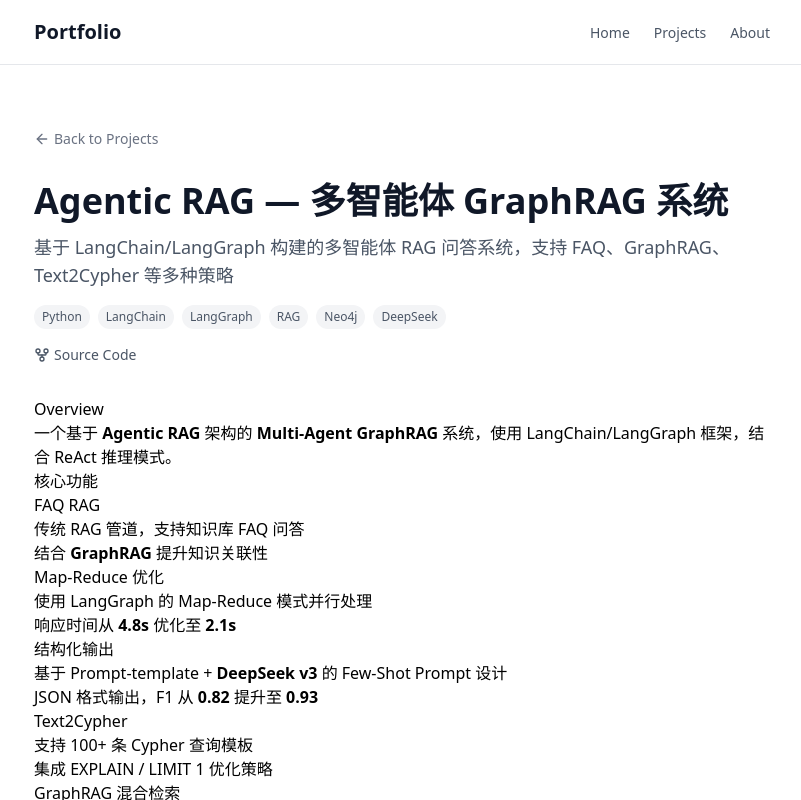
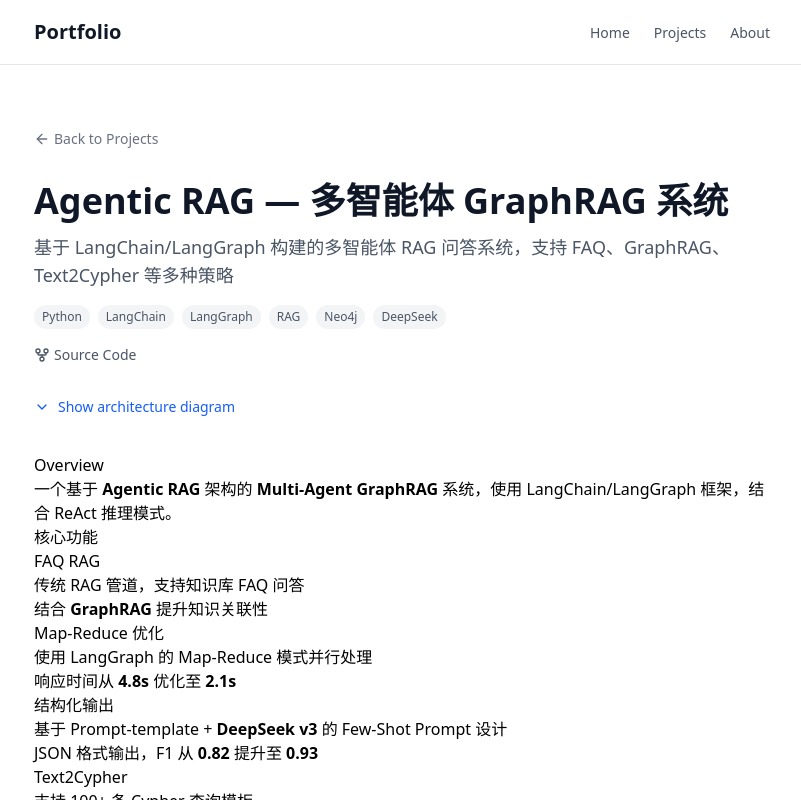
Before and after one commit to www425/Portfolio, a Next.js app: page /projects/another-project in a window 1280 px wide. Shown: the top 800 px of the page, without its empty margins (238-1039 px from the left). Built offline with nearby package versions, Linux system fonts and the light colour scheme.

Commit message:
feat: add collapsible project image

```diff
--- a/src/app/page.tsx
+++ b/src/app/page.tsx
@@ -48,19 +48,6 @@
         </Link>
       </motion.section>
 
-      {/* 奖状轮播 */}
-      <section className="mb-20">
-        <h2 className="text-2xl font-bold text-gray-900 mb-6 text-center">
-          Certificates
-        </h2>
-        <Carousel
-          images={[
-            { src: "/certificates/1.jpg", alt: "Certificate 1" },
-            { src: "/certificates/2.jpg", alt: "Certificate 2" },
-            { src: "/certificates/3.jpg", alt: "Certificate 3" },
-          ]}
-        />
-      </section>
 
       {/* Highlights */}
       <section className="grid md:grid-cols-3 gap-8">
@@ -78,6 +65,19 @@
           </motion.div>
         ))}
       </section>
+
+      <section className="mb-20">
+        <h2 className="text-2xl font-bold text-gray-900 mb-6 text-center">
+          Certificates
+        </h2>
+        <Carousel
+          images={[
+            { src: "/certificates/1.jpg", alt: "Certificate 1" },
+            { src: "/certificates/2.jpg", alt: "Certificate 2" },
+            { src: "/certificates/3.jpg", alt: "Certificate 3" },
+          ]}
+        />
+      </section>
     </div>
   );
 }
--- /dev/null
+++ b/src/app/projects/[slug]/ProjectContent.tsx
@@ -0,0 +1,114 @@
+"use client";
+
+import { useState } from "react";
+import { ArrowLeft, ExternalLink, GitFork, ChevronDown, ChevronUp } from "lucide-react";
+import Link from "next/link";
+import Markdown from "react-markdown";
+
+interface ProjectData {
+  meta: {
+    slug: string;
+    title: string;
+    description: string;
+    tech: string[];
+    github?: string | null;
+    live?: string | null;
+    image?: string | null;
+  };
+  content: string;
+}
+
+export default function ProjectContent({ project }: { project: ProjectData }) {
+  const { meta, content } = project;
+
+  return (
+    <div className="max-w-3xl mx-auto px-4 py-16">
+      <Link
+        href="/projects"
+        className="inline-flex items-center gap-1 text-sm text-gray-500 hover:text-gray-900 transition-colors mb-8"
+      >
+        <ArrowLeft className="w-4 h-4" />
+        Back to Projects
+      </Link>
+
+      <article>
+        <header className="mb-8">
+          <h1 className="text-4xl font-bold text-gray-900 mb-3">
+            {meta.title}
+          </h1>
+          <p className="text-lg text-gray-600 mb-4">{meta.description}</p>
+
+          <div className="flex flex-wrap gap-2 mb-4">
+            {meta.tech.map((t) => (
+              <span
+                key={t}
+                className="text-xs px-2 py-1 bg-gray-100 text-gray-600 rounded-full"
+              >
+                {t}
+              </span>
+            ))}
+          </div>
+
+          <div className="flex gap-4">
+            {meta.github && (
+              <a
+                href={meta.github}
+                target="_blank"
+                rel="noopener noreferrer"
+                className="inline-flex items-center gap-1 text-sm text-gray-600 hover:text-gray-900 transition-colors"
+              >
+                <GitFork className="w-4 h-4" />
+                Source Code
+              </a>
+            )}
+            {meta.live && (
+              <a
+                href={meta.live}
+                target="_blank"
+                rel="noopener noreferrer"
+                className="inline-flex items-center gap-1 text-sm text-blue-600 hover:text-blue-800 transition-colors"
+              >
+                <ExternalLink className="w-4 h-4" />
+                Live Demo
+              </a>
+            )}
+          </div>
+        </header>
+
+        <ImageToggle image={meta.image} title={meta.title} />
+
+        <div className="prose prose-gray max-w-none">
+          <Markdown>{content}</Markdown>
+        </div>
+      </article>
+    </div>
+  );
+}
+
+function ImageToggle({ image, title }: { image?: string | null; title: string }) {
+  const [open, setOpen] = useState(false);
+
+  if (!image) return null;
+
+  return (
+    <div className="mb-8">
+      <button
+        onClick={() => setOpen(!open)}
+        className="inline-flex items-center gap-2 text-sm text-blue-600 hover:text-blue-800 transition-colors"
+      >
+        {open ? <ChevronUp className="w-4 h-4" /> : <ChevronDown className="w-4 h-4" />}
+        {open ? "Hide architecture diagram" : "Show architecture diagram"}
+      </button>
+      {open && (
+        <div className="mt-4 rounded-xl border border-gray-200 p-2 bg-gray-50">
+          {/* eslint-disable-next-line @next/next/no-img-element */}
+          <img
+            src={image}
+            alt={`${title} diagram`}
+            className="w-full h-auto rounded-lg"
+          />
+        </div>
+      )}
+    </div>
+  );
+}
--- a/src/app/projects/[slug]/page.tsx
+++ b/src/app/projects/[slug]/page.tsx
@@ -1,8 +1,6 @@
 import { notFound } from "next/navigation";
 import { getAllProjects, getProjectBySlug } from "@/lib/projects";
-import { ArrowLeft, ExternalLink, GitFork } from "lucide-react";
-import Link from "next/link";
-import Markdown from "react-markdown";
+import ProjectContent from "./ProjectContent";
 
 interface Props {
   params: Promise<{ slug: string }>;
@@ -21,66 +19,5 @@
     notFound();
   }
 
-  const { meta, content } = project;
-
-  return (
-    <div className="max-w-3xl mx-auto px-4 py-16">
-      <Link
-        href="/projects"
-        className="inline-flex items-center gap-1 text-sm text-gray-500 hover:text-gray-900 transition-colors mb-8"
-      >
-        <ArrowLeft className="w-4 h-4" />
-        Back to Projects
-      </Link>
-
-      <article>
-        <header className="mb-8">
-          <h1 className="text-4xl font-bold text-gray-900 mb-3">
-            {meta.title}
-          </h1>
-          <p className="text-lg text-gray-600 mb-4">{meta.description}</p>
-
-          <div className="flex flex-wrap gap-2 mb-4">
-            {meta.tech.map((t) => (
-              <span
-                key={t}
-                className="text-xs px-2 py-1 bg-gray-100 text-gray-600 rounded-full"
-              >
-                {t}
-              </span>
-            ))}
-          </div>
-
-          <div className="flex gap-4">
-            {meta.github && (
-              <a
-                href={meta.github}
-                target="_blank"
-                rel="noopener noreferrer"
-                className="inline-flex items-center gap-1 text-sm text-gray-600 hover:text-gray-900 transition-colors"
-              >
-                <GitFork className="w-4 h-4" />
-                Source Code
-              </a>
-            )}
-            {meta.live && (
-              <a
-                href={meta.live}
-                target="_blank"
-                rel="noopener noreferrer"
-                className="inline-flex items-center gap-1 text-sm text-blue-600 hover:text-blue-800 transition-colors"
-              >
-                <ExternalLink className="w-4 h-4" />
-                Live Demo
-              </a>
-            )}
-          </div>
-        </header>
-
-        <div className="prose prose-gray max-w-none">
-          <Markdown>{content}</Markdown>
-        </div>
-      </article>
-    </div>
-  );
+  return <ProjectContent project={project} />;
 }
--- a/src/content/projects/another-project.md
+++ b/src/content/projects/another-project.md
@@ -2,7 +2,8 @@
 title: "Agentic RAG — 多智能体 GraphRAG 系统"
 description: "基于 LangChain/LangGraph 构建的多智能体 RAG 问答系统，支持 FAQ、GraphRAG、Text2Cypher 等多种策略"
 tech: ["Python", "LangChain", "LangGraph", "RAG", "Neo4j", "DeepSeek"]
-github: "https://github.com/xikuan-wang"
+github: "https://github.com/www425/GraphRAG"
+image: "/projects/flowchart.png"
 date: "2026-03"
 ---
 
--- a/src/content/projects/my-first-project.md
+++ b/src/content/projects/my-first-project.md
@@ -3,6 +3,7 @@
 description: "基于 VAE 的文本偏见消除框架，支持 Independence / Separation / Sufficiency 三大标准"
 tech: ["Python", "PyTorch", "VAE", "NLP"]
 github: "https://github.com/www425/STAR"
+image: "/projects/framework.png"
 date: "2025-09"
 ---
 
--- a/src/lib/projects.ts
+++ b/src/lib/projects.ts
@@ -9,6 +9,7 @@
   tech: string[];
   github?: string;
   live?: string;
+  image?: string;
   date: string;
 }
 
@@ -29,6 +30,7 @@
         tech: data.tech || [],
         github: data.github || null,
         live: data.live || null,
+        image: data.image || null,
         date: data.date || "",
       } as ProjectMeta;
     })
@@ -55,6 +57,7 @@
       tech: data.tech || [],
       github: data.github || null,
       live: data.live || null,
+      image: data.image || null,
       date: data.date || "",
     },
     content,
```
Also changed, not shown: public/projects/flowchart.png (added), public/projects/framework.png (added).
